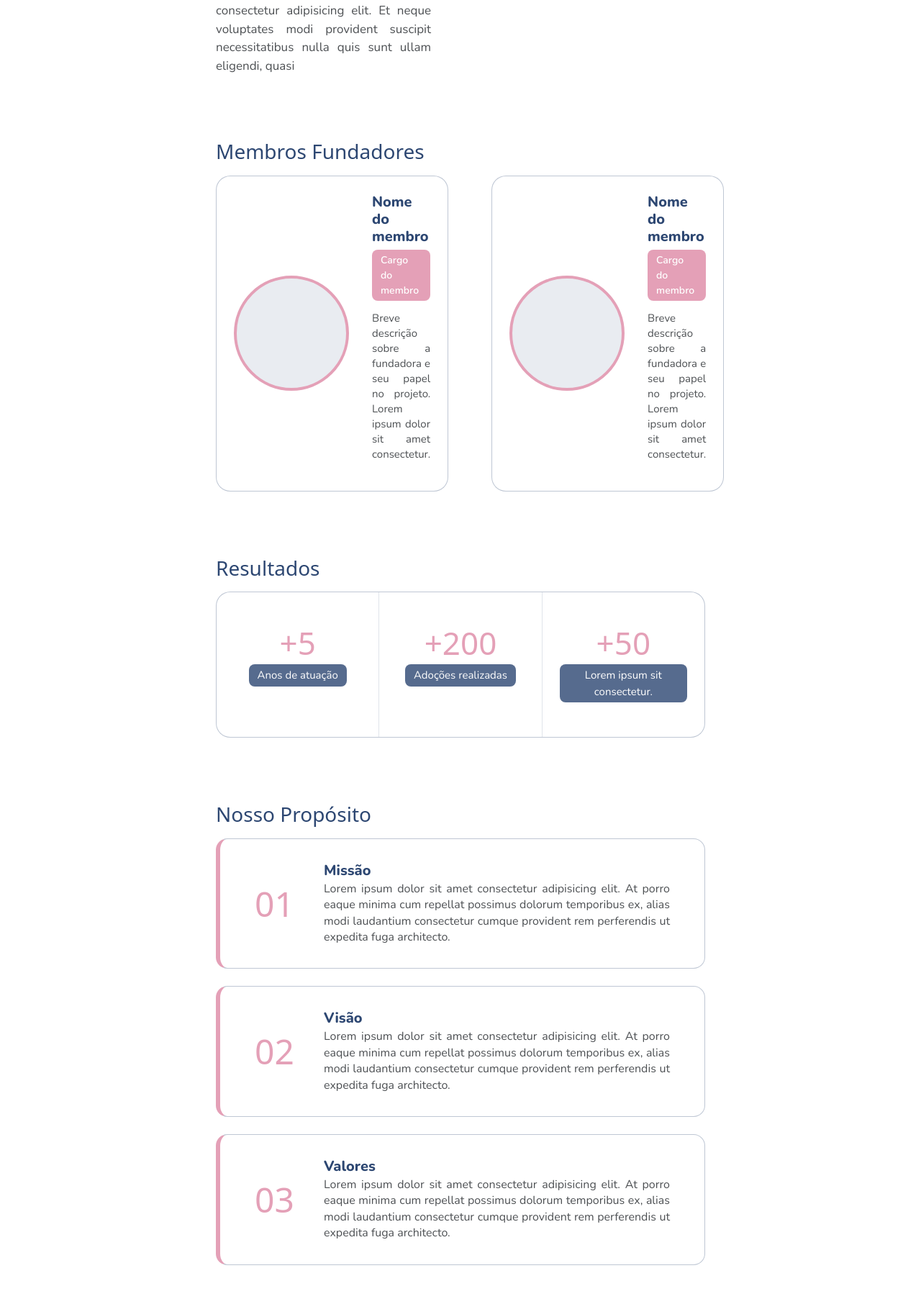
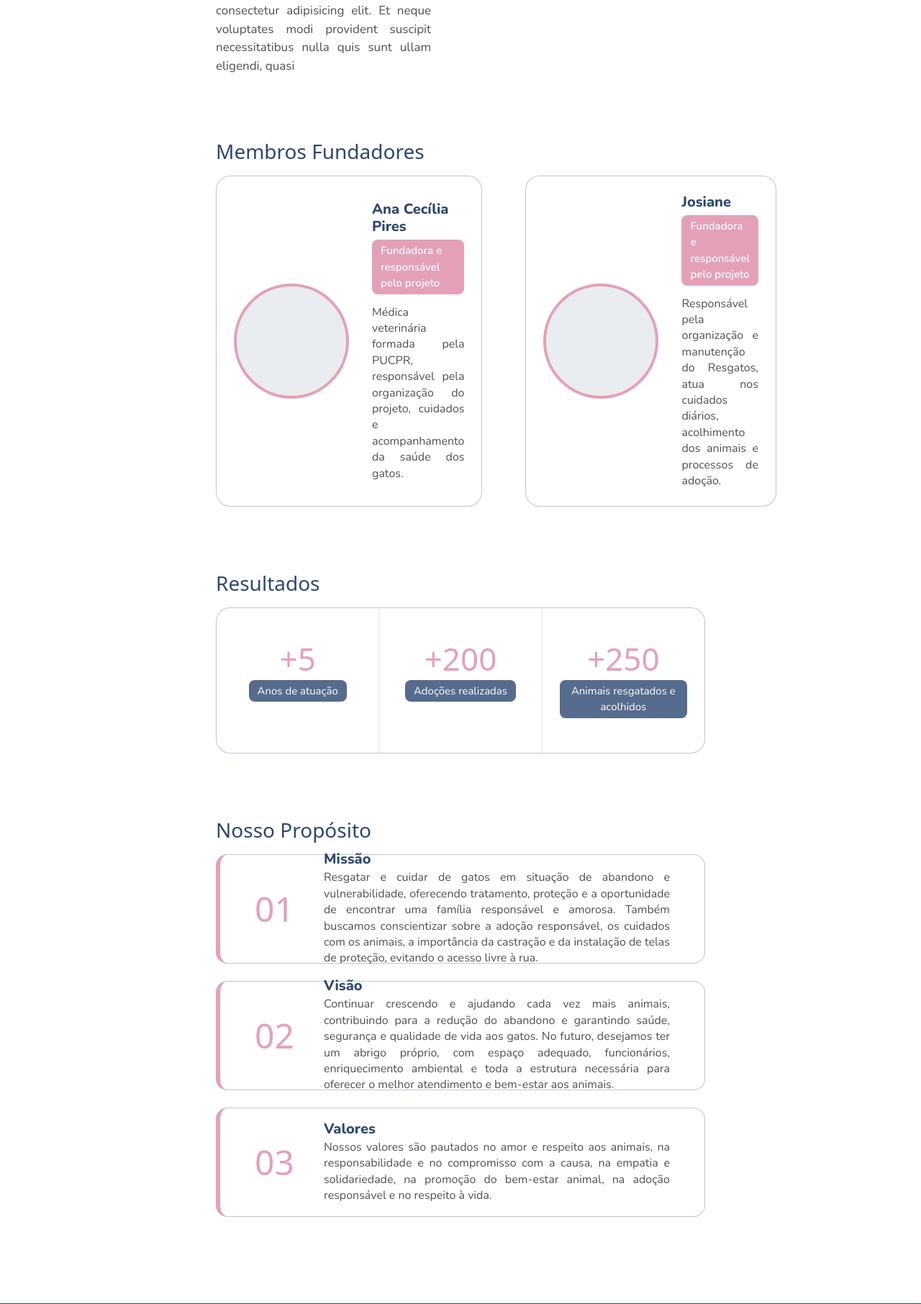
Before and after one commit to 7diegojr/Resgatos, an ASP.NET Core app: page /Home/Sobre in a window 1280 px wide. Shown: the part 847-2659 px from the top of the page at 72% size. Run offline with ASP.NET Core 8, Linux system fonts and the light colour scheme; the project's own start-up code is not run, and a stand-in starts its controllers and pages; some web fonts are replaced.

Commit message:
Atualiza informações finais da Página Inicial, Sobre Nós, Contatos e do Footer

```diff
--- a/Resgatos/Views/Home/Contatos.cshtml
+++ b/Resgatos/Views/Home/Contatos.cshtml
@@ -37,10 +37,10 @@
 
             <div class="channel-info">
                 <h3>E-mail</h3>
-                <p>contato@resgatos.com.br</p>
+                <p>anadavidpires@icloud.com</p>
             </div>
 
-            <a href="mailto:contato@resgatos.com.br" class="channel-button">
+            <a href="mailto:anadavidpires@icloud.com" class="channel-button">
                 <i class="fa-solid fa-paper-plane"></i>
                 <span>Enviar e-mail</span>
             </a>
--- a/Resgatos/Views/Home/Sobre.cshtml
+++ b/Resgatos/Views/Home/Sobre.cshtml
@@ -27,9 +27,9 @@
                 <!-- placeholder até as fundadoras enviarem as fotos reais -->
             </div>
             <div class="member-info">
-                <h4>Nome do membro</h4>
-                <span>Cargo do membro</span>
-                <p class="text-body">Breve descrição sobre a fundadora e seu papel no projeto. Lorem ipsum dolor sit amet consectetur.</p>
+                <h4>Ana Cecília Pires</h4>
+                <span>Fundadora e responsável pelo projeto</span>
+                <p class="text-body text-body-member">Médica veterinária formada pela PUCPR, responsável pela organização do projeto, cuidados e acompanhamento da saúde dos gatos.</p>
             </div>
         </div>
 
@@ -38,9 +38,9 @@
                 <!-- placeholder até as fundadoras enviarem as fotos reais -->
             </div>
             <div class="member-info">
-                <h4>Nome do membro</h4>
-                <span>Cargo do membro</span>
-                <p class="text-body">Breve descrição sobre a fundadora e seu papel no projeto. Lorem ipsum dolor sit amet consectetur.</p>
+                <h4>Josiane</h4>
+                <span>Fundadora e responsável pelo projeto</span>
+                <p class="text-body text-body-member">Responsável pela organização e manutenção do Resgatos, atua nos cuidados diários, acolhimento dos animais e processos de adoção.</p>
             </div>
         </div>
     </div>
@@ -58,8 +58,8 @@
             <span class="result-stat-label">Adoções realizadas</span>
         </div>
         <div class="result-stat">
-            <span class="result-stat-value">+50</span>
-            <span class="result-stat-label">Lorem ipsum sit consectetur.</span>
+            <span class="result-stat-value">+250</span>
+            <span class="result-stat-label"> Animais resgatados e acolhidos</span>
         </div>
     </div>
 </section>
@@ -71,21 +71,21 @@
             <span class="purpose-card-number">01</span>
             <div class="purpose-card-content">
                 <h4>Missão</h4>
-                <p class="text-body">Lorem ipsum dolor sit amet consectetur adipisicing elit. At porro eaque minima cum repellat possimus dolorum temporibus ex, alias modi laudantium consectetur cumque provident rem perferendis ut expedita fuga architecto.</p>
+                <p class="text-body text-body-purpose">Resgatar e cuidar de gatos em situação de abandono e vulnerabilidade, oferecendo tratamento, proteção e a oportunidade de encontrar uma família responsável e amorosa. Também buscamos conscientizar sobre a adoção responsável, os cuidados com os animais, a importância da castração e da instalação de telas de proteção, evitando o acesso livre à rua.</p>
             </div>
         </div>
         <div class="purpose-card">
             <span class="purpose-card-number">02</span>
             <div class="purpose-card-content">
                 <h4>Visão</h4>
-                <p class="text-body">Lorem ipsum dolor sit amet consectetur adipisicing elit. At porro eaque minima cum repellat possimus dolorum temporibus ex, alias modi laudantium consectetur cumque provident rem perferendis ut expedita fuga architecto.</p>
+                <p class="text-body">Continuar crescendo e ajudando cada vez mais animais, contribuindo para a redução do abandono e garantindo saúde, segurança e qualidade de vida aos gatos. No futuro, desejamos ter um abrigo próprio, com espaço adequado, funcionários, enriquecimento ambiental e toda a estrutura necessária para oferecer o melhor atendimento e bem-estar aos animais.</p>
             </div>
         </div>
         <div class="purpose-card">
             <span class="purpose-card-number">03</span>
             <div class="purpose-card-content">
                 <h4>Valores</h4>
-                <p class="text-body">Lorem ipsum dolor sit amet consectetur adipisicing elit. At porro eaque minima cum repellat possimus dolorum temporibus ex, alias modi laudantium consectetur cumque provident rem perferendis ut expedita fuga architecto.</p>
+                <p class="text-body">Nossos valores são pautados no amor e respeito aos animais, na responsabilidade e no compromisso com a causa, na empatia e solidariedade, na promoção do bem-estar animal, na adoção responsável e no respeito à vida.</p>
             </div>
         </div>
     </div>
--- a/Resgatos/Views/Shared/_Footer.cshtml
+++ b/Resgatos/Views/Shared/_Footer.cshtml
@@ -48,9 +48,9 @@
                 <i class="fa-solid fa-location-dot"></i>
                 Curitiba - PR
             </span>
-            <a class="footer-contact-item" href="mailto:contato@resgatos.com.br" target="_blank">
+            <a class="footer-contact-item" href="mailto:anadavidpires@icloud.com" target="_blank">
                 <i class="fa-solid fa-envelope"></i>
-                <span>contato@resgatos.com.br</span>
+                <span>anadavidpires@icloud.com</span>
             </a>
             <a class="footer-contact-item" href="https://wa.me/554184723090" target="_blank">
                 <i class="fa-brands fa-whatsapp"></i>
--- a/Resgatos/wwwroot/css/sobre.css
+++ b/Resgatos/wwwroot/css/sobre.css
@@ -85,7 +85,7 @@
 
 .member-info span {
     display: inline-block;
-    font-size: 14px;
+    font-size: 15px;
     font-weight: 600;
     color: var(--white);
     background-color: var(--pink-500);
@@ -96,8 +96,16 @@
 }
 
 .member-info p {
-    font-size: 15px;
+    font-size: 16px;
     line-height: 1.4;
+}
+
+.text-body-member{
+    margin: 0;
+}
+
+.text-body-purpose{
+    font-size: 17px;
 }
 
 /* ============ RESULTADOS ============ */
@@ -164,7 +172,11 @@
     border: var(--border-soft);
     border-left: 6px solid var(--pink-500);
     border-radius: 16px;
-    padding: 32px 48px;
+    padding: 75px 48px;
+    height: 138px !important;
+    min-height: 138px;
+    box-sizing: border-box;
+    flex-shrink: 0;
 }
 
 .purpose-card-number {
```
Also changed, not shown: Resgatos/Views/Home/Index.cshtml (+6 -6 lines).
